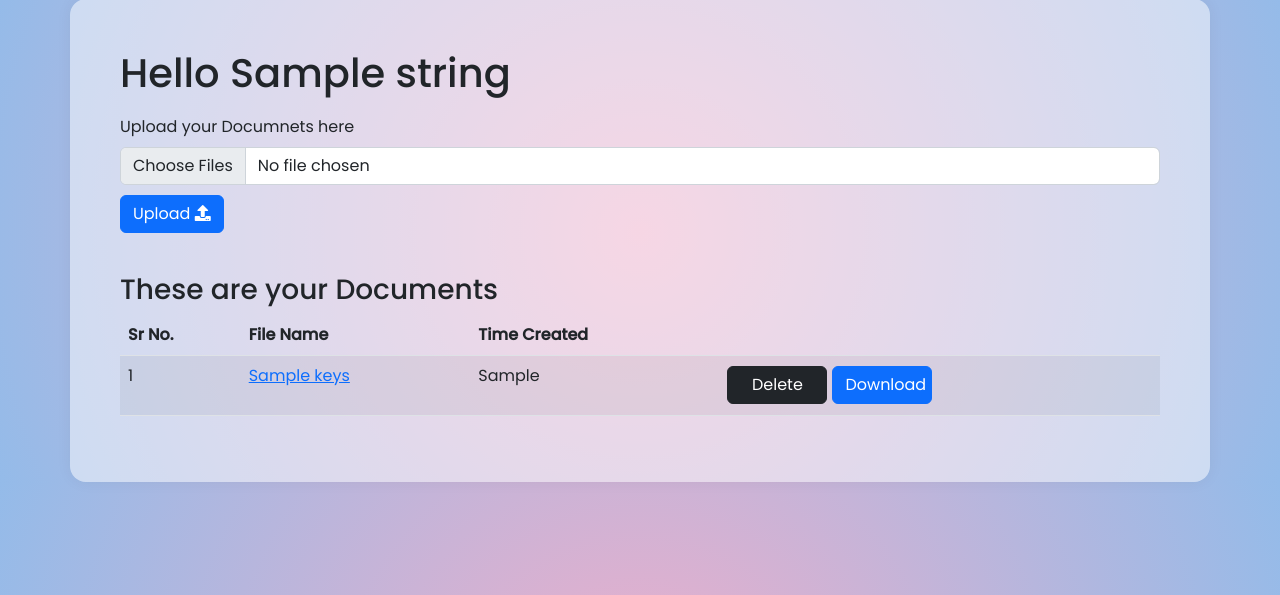
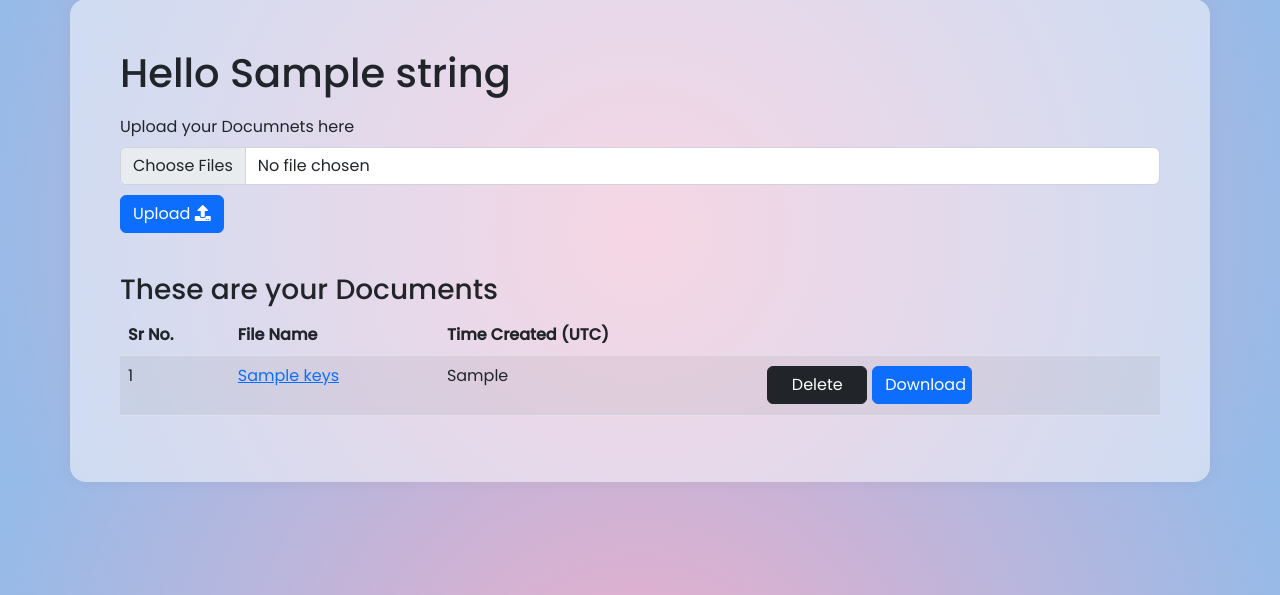
Before and after one commit to rahulshahz/AirShare, a Flask app: template templates/file.html in a window 1280 px wide. Shown: the part 17-612 px from the top of the page. Run offline with Flask 3, Linux system fonts and the light colour scheme; the template is opened without the code that fills it: most values are stand-ins (such as "Sample title", 1, 10 or a date in 2020); some libraries are stand-ins or nearby versions.

Commit message:
Initial commit

```diff
--- a/templates/file.html
+++ b/templates/file.html
@@ -40,7 +40,7 @@
       <tr>
         <th>Sr No.</th>
         <th>File Name</th>
-        <th>Time Created</th>
+        <th>Time Created (UTC)</th>
         <th></th>
       </tr>
     </thead>
```
